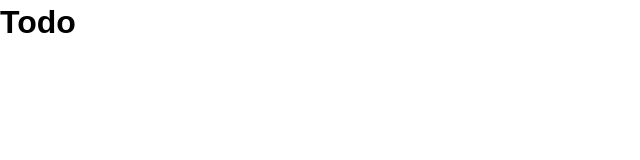
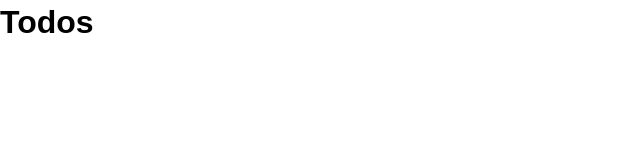
Before and after one commit to BranceA/react_crash_todo, a React (Create React App) app: page / in a window 1280 px wide. Shown: the top 160 px of the page, without its empty margins (0-640 px from the left). Built offline with nearby package versions, Linux system fonts and the light colour scheme.

Commit message:
changed todos and app to classes

```diff
--- a/src/App.js
+++ b/src/App.js
@@ -1,11 +1,36 @@
+import { Component } from 'react';
 import './App.css';
+import Todos from './components/Todos'
 
-function App() {
-  return (
-    <div className="App">
-       <h1>Todo</h1>
-    </div>
-  );
+class App extends Component {
+  state = {
+    todos: [
+      {
+        id: 1,
+        title: 'Take out the trash',
+        completed: false
+      },
+      {
+        id: 2,
+        title: 'Do dishes',
+        completed: false
+      },
+      {
+        id: 3,
+        title: 'Write code',
+        completed: false
+      }
+    ]
+  }
+
+  render() {
+    console.log(this.state.todos)
+    return (
+      <div className="App">
+         <Todos />
+      </div>
+    );
+  }
 }
 
 export default App;
--- /dev/null
+++ b/src/components/Todos.js
@@ -0,0 +1,13 @@
+import { Component } from "react";
+
+class Todos extends Component{
+render() {
+    return (
+      <div>
+         <h1>Todos</h1>
+      </div>
+    );
+  }
+}
+
+export default Todos;
```
